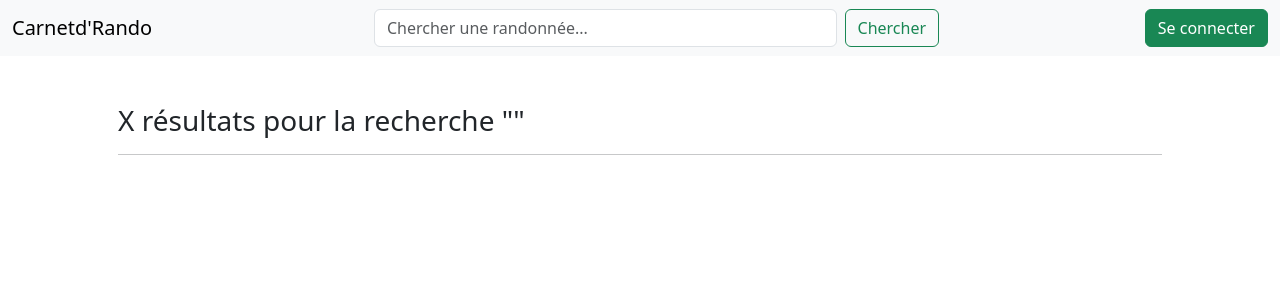
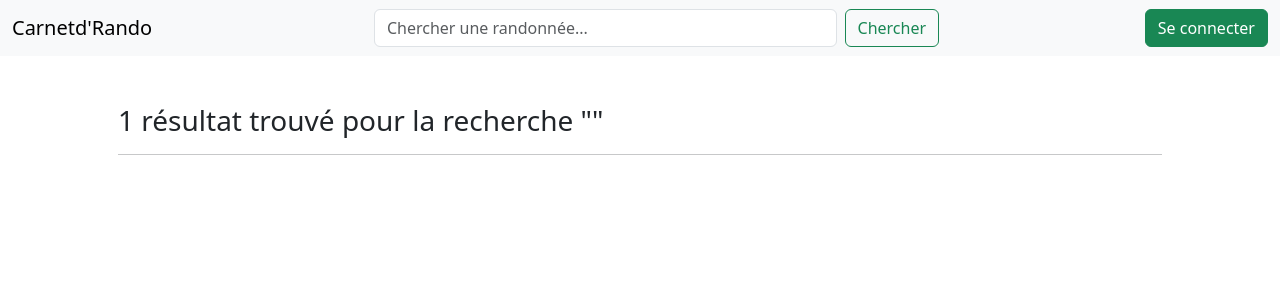
Before and after one commit to annaclavelier/rando_app, a React (Vite) app: page /search in a window 1280 px wide. Shown: the top 300 px of the page. Built offline with nearby package versions, Linux system fonts and the light colour scheme.

Commit message:
dev: SearchResults display hikes corresponding on title

```diff
--- a/src/pages/SearchResults.tsx
+++ b/src/pages/SearchResults.tsx
@@ -1,12 +1,26 @@
 import { useSearchParams } from "react-router-dom";
+import randos from "../datafixtures/rando";
 
 const SearchResults = () => {
   const [searchParams] = useSearchParams();
-  const query = searchParams.get("query");
+  const query = searchParams.get("query")?.toLowerCase() || ""; // Gestion de la casse
+
+  // Filtrer les randonnées qui contiennent le texte recherché dans le titre
+  const filteredRandos = randos.filter((rando) =>
+    rando.titre.toLowerCase().includes(query)
+  );
+
   return (
     <div className="container p-5">
       <div>
-        <h3>X résultats pour la recherche "{query}"</h3>
+        <h3>
+          {filteredRandos.length === 0 && <>Pas de résultat trouvé</>}{" "}
+          {filteredRandos.length === 1 && <>1 résultat trouvé</>}
+          {filteredRandos.length > 1 && (
+            <>{filteredRandos.length} résultats trouvés</>
+          )}{" "}
+          pour la recherche "{query}"
+        </h3>
         <hr />
       </div>
       <div id="results"></div>
```
